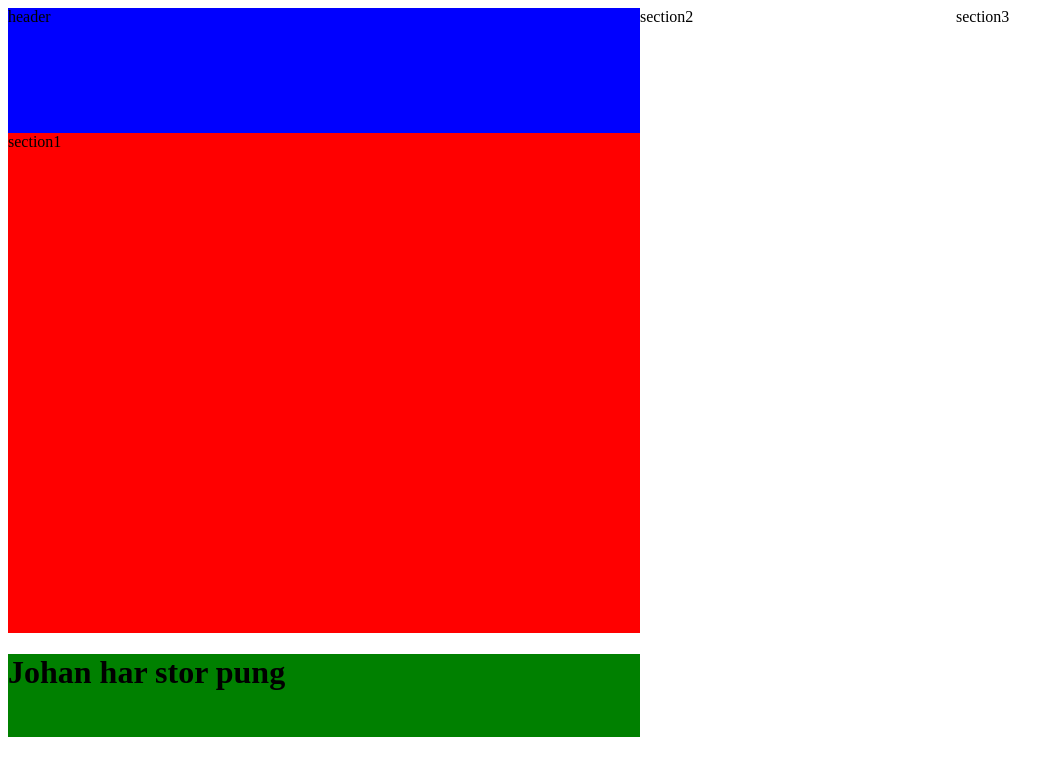
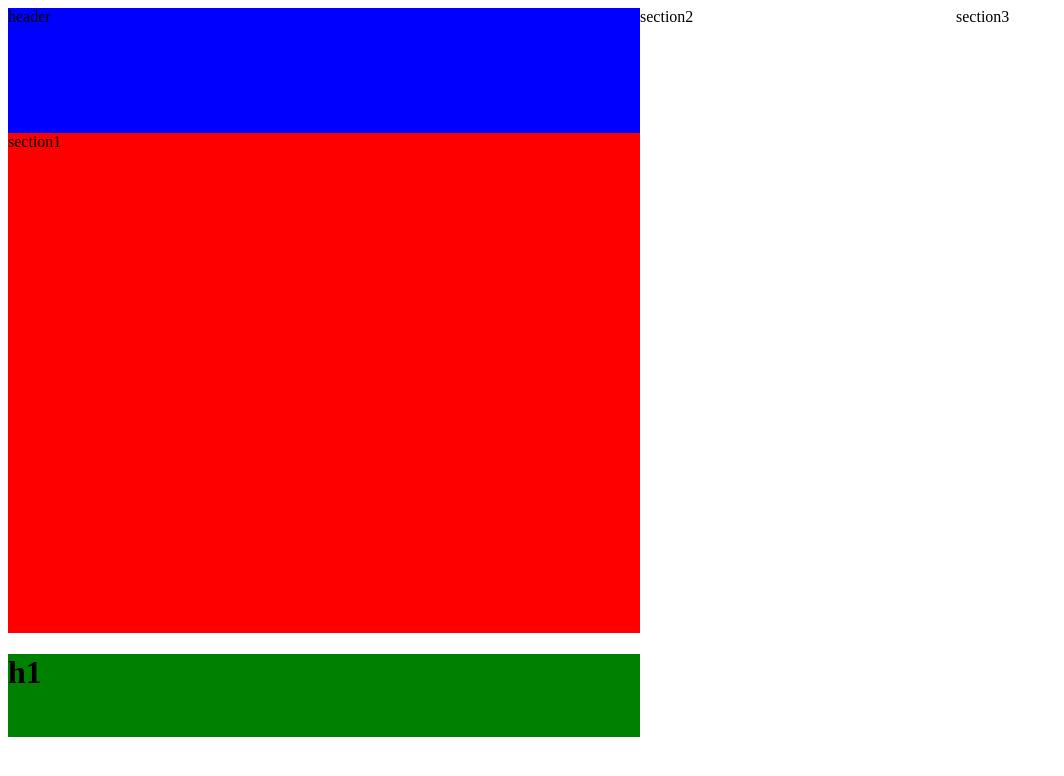
Before and after one commit to lojromskingen/lojromskingen.github.io, a plain HTML site: page index.html in a window 1280 px wide. Shown: the top 776 px of the page, without its empty margins (0-1064 px from the left). Drawn offline with Linux system fonts and the light colour scheme.

Commit message:
ändring

```diff
--- a/index.html
+++ b/index.html
@@ -11,7 +11,7 @@
     <main id="wrapper">
         <header>header</header>
         <section id="section1">section1</section>
-        <h1>Johan har stor pung</h1>
+        <h1>h1</h1>
         <section id="section2">section2</section>
         <section id="section3">section3</section>
     </main>
```
